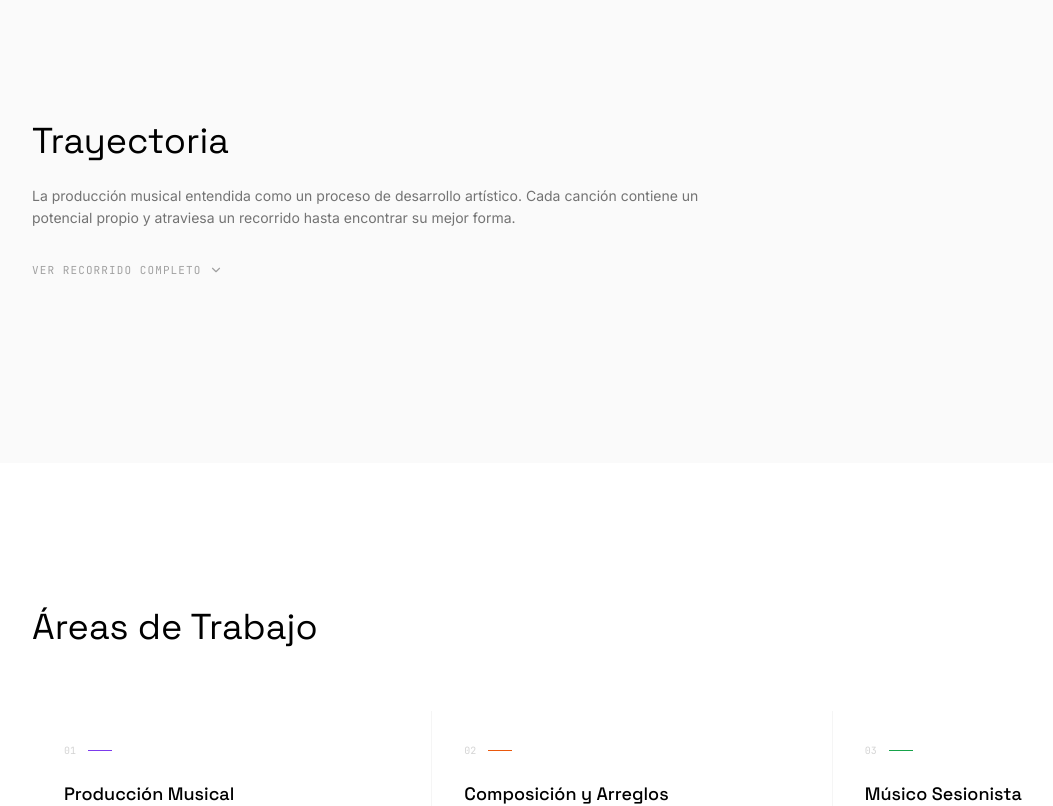
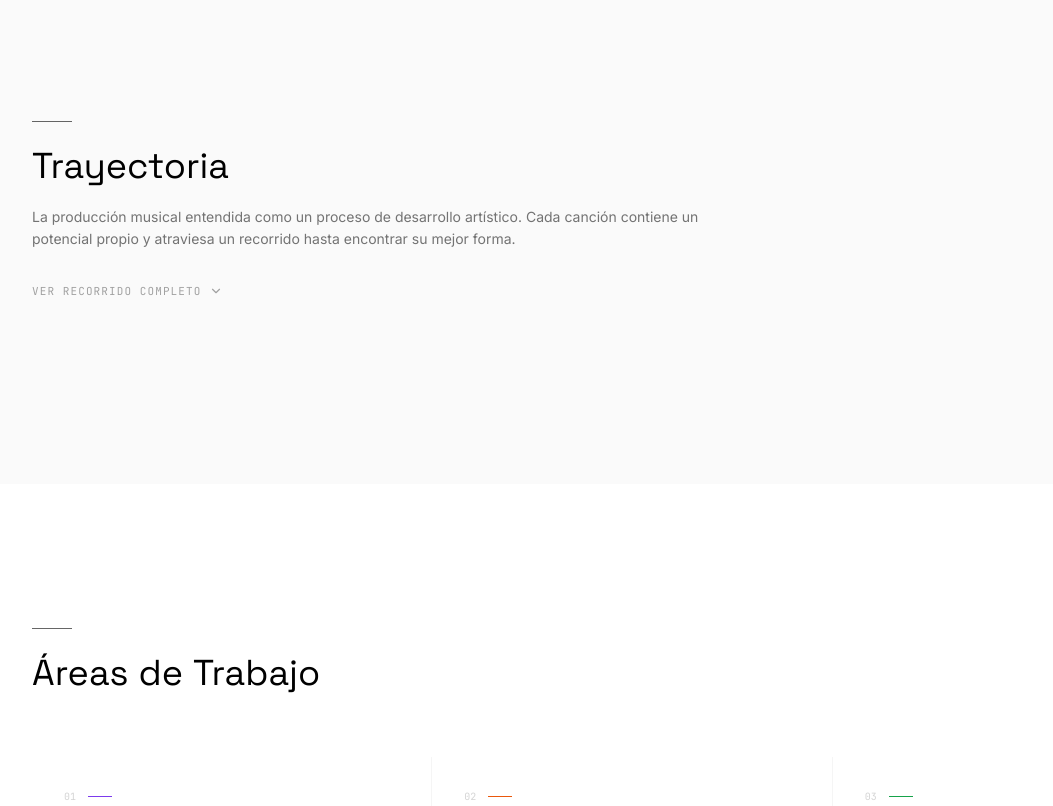
Before and after one commit to jgarciarios/Garcia-Musica, a React (Vite) app: page / in a window 1280 px wide. Shown: the part 1540-2346 px from the top of the page, without its empty margins (8-1061 px from the left). Built offline with nearby package versions, Linux system fonts and the light colour scheme.

Commit message:
feat: animated SectionHeader — line grow + word clip reveal for all sections

```diff
--- a/src/components/Blog.tsx
+++ b/src/components/Blog.tsx
@@ -2,6 +2,7 @@ import { motion } from "motion/react";
 import { BLOG_POSTS } from "../data";
 import { useLang } from "../context/LangContext";
 import { translations } from "../utils/i18n";
+import SectionHeader from "./SectionHeader";
 
 const TAG_COLORS = ["#7C3AED", "#EA580C", "#16A34A"];
 
@@ -13,23 +14,7 @@ export default function Blog() {
     <section id="blog" className="py-24 md:py-36 bg-white">
       <div className="max-w-7xl mx-auto px-6 md:px-10">
 
-        <motion.div
-          initial={{ opacity: 0, y: 16 }}
-          whileInView={{ opacity: 1, y: 0 }}
-          viewport={{ once: true }}
-          transition={{ duration: 0.6 }}
-          className="mb-16"
-        >
-          <span className="font-mono text-[10px] uppercase tracking-[0.35em] text-neutral-400 block mb-4">
-            06 — {blog.label}
-          </span>
-          <h2 className="font-display font-light text-black text-3xl md:text-4xl mb-2">
-            {blog.title}
-          </h2>
-          <p className="font-mono text-[10px] uppercase tracking-widest text-neutral-300">
-            {blog.subtitle}
-          </p>
-        </motion.div>
+        <SectionHeader label={`06 — ${blog.label}`} title={blog.title} subtitle={blog.subtitle} />
 
         <div className="grid grid-cols-1 md:grid-cols-3 gap-px bg-neutral-100">
           {BLOG_POSTS.map((post, i) => (
--- a/src/components/Colaboraciones.tsx
+++ b/src/components/Colaboraciones.tsx
@@ -2,6 +2,7 @@ import { motion } from "motion/react";
 import { COLABORACIONES } from "../data";
 import { useLang } from "../context/LangContext";
 import { translations } from "../utils/i18n";
+import SectionHeader from "./SectionHeader";
 
 // ⚠️  Reemplazá con la URL de tu playlist de Spotify
 // Ejemplo: https://open.spotify.com/playlist/XXXXXX
@@ -17,17 +18,7 @@ export default function Colaboraciones() {
     <section id="colaboraciones" className="py-24 md:py-36 bg-white">
       <div className="max-w-7xl mx-auto px-6 md:px-10">
 
-        <motion.div
-          initial={{ opacity: 0, y: 16 }}
-          whileInView={{ opacity: 1, y: 0 }}
-          viewport={{ once: true }}
-          transition={{ duration: 0.6 }}
-          className="mb-16"
-        >
-          <h2 className="font-display font-light text-black text-3xl md:text-4xl">
-            {col.title}
-          </h2>
-        </motion.div>
+        <SectionHeader title={col.title} />
 
         <div className="grid grid-cols-1 lg:grid-cols-2 gap-16 items-start">
 
--- a/src/components/Pilares.tsx
+++ b/src/components/Pilares.tsx
@@ -2,6 +2,7 @@ import { motion } from "motion/react";
 import { PILARES } from "../data";
 import { useLang } from "../context/LangContext";
 import { translations } from "../utils/i18n";
+import SectionHeader from "./SectionHeader";
 
 const ACCENT: Record<string, string> = {
   violet: "#7C3AED",
@@ -22,17 +23,7 @@ export default function Pilares() {
     <section id="pilares" className="py-24 md:py-36 bg-white">
       <div className="max-w-7xl mx-auto px-6 md:px-10">
 
-        <motion.div
-          initial={{ opacity: 0, y: 16 }}
-          whileInView={{ opacity: 1, y: 0 }}
-          viewport={{ once: true }}
-          transition={{ duration: 0.6 }}
-          className="mb-16"
-        >
-          <h2 className="font-display font-light text-black text-3xl md:text-4xl">
-            {pil.title}
-          </h2>
-        </motion.div>
+        <SectionHeader title={pil.title} />
 
         <div className="grid grid-cols-1 md:grid-cols-2 lg:grid-cols-3 gap-px bg-neutral-100">
           {PILARES.map((pilar, i) => (
--- a/src/components/Producciones.tsx
+++ b/src/components/Producciones.tsx
@@ -4,6 +4,7 @@ import { ChevronDown, ExternalLink } from "lucide-react";
 import { PRODUCCIONES } from "../data";
 import { useLang } from "../context/LangContext";
 import { translations } from "../utils/i18n";
+import SectionHeader from "./SectionHeader";
 
 export default function Producciones() {
   const { lang } = useLang();
@@ -16,17 +17,7 @@ export default function Producciones() {
     <section id="producciones" className="py-24 md:py-36 bg-neutral-50">
       <div className="max-w-7xl mx-auto px-6 md:px-10">
 
-        <motion.div
-          initial={{ opacity: 0, y: 16 }}
-          whileInView={{ opacity: 1, y: 0 }}
-          viewport={{ once: true }}
-          transition={{ duration: 0.6 }}
-          className="mb-16"
-        >
-          <h2 className="font-display font-light text-black text-3xl md:text-4xl">
-            {prod.title}
-          </h2>
-        </motion.div>
+        <SectionHeader title={prod.title} />
 
         <div className="space-y-px bg-neutral-100">
           {PRODUCCIONES.map((p) => {
--- a/src/components/ProyectosProios.tsx
+++ b/src/components/ProyectosProios.tsx
@@ -4,6 +4,7 @@ import { ChevronDown, ExternalLink } from "lucide-react";
 import { PROYECTOS } from "../data";
 import { useLang } from "../context/LangContext";
 import { translations } from "../utils/i18n";
+import SectionHeader from "./SectionHeader";
 
 const TYPE_COLOR: Record<string, string> = {
   "Álbum":  "#7C3AED",
@@ -22,20 +23,7 @@ export default function ProyectosProios() {
     <section id="discografia" className="py-24 md:py-36 bg-neutral-50">
       <div className="max-w-7xl mx-auto px-6 md:px-10">
 
-        <motion.div
-          initial={{ opacity: 0, y: 16 }}
-          whileInView={{ opacity: 1, y: 0 }}
-          viewport={{ once: true }}
-          transition={{ duration: 0.6 }}
-          className="mb-16"
-        >
-          <span className="font-mono text-[10px] uppercase tracking-[0.35em] text-neutral-400 block mb-4">
-            03 — {disc.label}
-          </span>
-          <h2 className="font-display font-light text-black text-3xl md:text-4xl">
-            {disc.title}
-          </h2>
-        </motion.div>
+        <SectionHeader label={`03 — ${disc.label}`} title={disc.title} />
 
         <div className="space-y-px bg-neutral-100">
           {PROYECTOS.map((proyecto) => {
--- a/src/components/Recorrido.tsx
+++ b/src/components/Recorrido.tsx
@@ -4,6 +4,7 @@ import { ChevronDown } from "lucide-react";
 import { TIMELINE } from "../data";
 import { useLang } from "../context/LangContext";
 import { translations } from "../utils/i18n";
+import SectionHeader from "./SectionHeader";
 
 const ACCENT: Record<string, string> = {
   violet: "#7C3AED",
@@ -25,21 +26,10 @@ export default function Recorrido() {
     <section id="recorrido" className="py-24 md:py-36 bg-neutral-50">
       <div className="max-w-7xl mx-auto px-6 md:px-10">
 
-        <motion.div
-          initial={{ opacity: 0, y: 16 }}
-          whileInView={{ opacity: 1, y: 0 }}
-          viewport={{ once: true }}
-          transition={{ duration: 0.6 }}
-          className="mb-10"
-        >
-          <h2 className="font-display font-light text-black text-3xl md:text-4xl mb-6">
-            {rec.title}
-          </h2>
-          <p className="text-neutral-500 text-sm leading-relaxed max-w-2xl mb-8">
-            {rec.philosophy}
-          </p>
+        <SectionHeader title={rec.title} subtitle={rec.philosophy} />
 
-          {/* Toggle button */}
+        {/* Toggle button */}
+        <div className="mb-10 -mt-8">
           <button
             onClick={() => setExpanded(v => !v)}
             className="flex items-center gap-2 font-mono text-[11px] uppercase tracking-widest text-neutral-400 hover:text-black transition-colors cursor-pointer group"
@@ -49,7 +39,7 @@ export default function Recorrido() {
               className={`w-3.5 h-3.5 transition-transform duration-300 ${expanded ? "rotate-180" : ""}`}
             />
           </button>
-        </motion.div>
+        </div>
 
         {/* Collapsible timeline */}
         <AnimatePresence initial={false}>
--- /dev/null
+++ b/src/components/SectionHeader.tsx
@@ -0,0 +1,79 @@
+import { useRef } from "react";
+import { motion, useInView } from "motion/react";
+
+interface Props {
+  label?: string;
+  title: string;
+  subtitle?: string;
+  light?: boolean; // for dark bg sections
+}
+
+export default function SectionHeader({ label, title, subtitle, light = false }: Props) {
+  const ref = useRef<HTMLDivElement>(null);
+  const inView = useInView(ref, { once: true, margin: "-80px" });
+
+  const words = title.split(" ");
+  const textColor = light ? "text-white" : "text-black";
+  const labelColor = light ? "text-neutral-400" : "text-neutral-400";
+  const lineColor = light ? "bg-white" : "bg-black";
+  const subtitleColor = light ? "text-neutral-400" : "text-neutral-500";
+
+  return (
+    <div ref={ref} className="mb-16">
+      {/* Label */}
+      {label && (
+        <motion.span
+          initial={{ opacity: 0, x: -10 }}
+          animate={inView ? { opacity: 1, x: 0 } : {}}
+          transition={{ duration: 0.45, ease: "easeOut" }}
+          className={`font-mono text-[10px] uppercase tracking-[0.35em] ${labelColor} block mb-5`}
+        >
+          {label}
+        </motion.span>
+      )}
+
+      {/* Growing accent line */}
+      <motion.div
+        initial={{ scaleX: 0 }}
+        animate={inView ? { scaleX: 1 } : {}}
+        transition={{ duration: 0.55, delay: label ? 0.08 : 0, ease: [0.16, 1, 0.3, 1] }}
+        style={{ transformOrigin: "left" }}
+        className={`h-px ${lineColor} w-10 mb-6 opacity-60`}
+      />
+
+      {/* Title — each word clips up individually */}
+      <h2 className={`font-display font-light ${textColor} text-3xl md:text-4xl`}>
+        <span className="flex flex-wrap" style={{ gap: "0 0.28em" }}>
+          {words.map((word, i) => (
+            <span key={i} className="overflow-hidden inline-block">
+              <motion.span
+                initial={{ y: "105%" }}
+                animate={inView ? { y: 0 } : {}}
+                transition={{
+                  duration: 0.6,
+                  delay: (label ? 0.12 : 0) + i * 0.08,
+                  ease: [0.16, 1, 0.3, 1],
+                }}
+                className="inline-block"
+              >
+                {word}
+              </motion.span>
+            </span>
+          ))}
+        </span>
+      </h2>
+
+      {/* Optional subtitle */}
+      {subtitle && (
+        <motion.p
+          initial={{ opacity: 0 }}
+          animate={inView ? { opacity: 1 } : {}}
+          transition={{ duration: 0.6, delay: (label ? 0.12 : 0) + words.length * 0.08 + 0.1 }}
+          className={`${subtitleColor} text-sm leading-relaxed max-w-2xl mt-5`}
+        >
+          {subtitle}
+        </motion.p>
+      )}
+    </div>
+  );
+}
--- a/src/components/ShowsEnVivo.tsx
+++ b/src/components/ShowsEnVivo.tsx
@@ -3,6 +3,7 @@ import { AnimatePresence, motion } from "motion/react";
 import { useLang } from "../context/LangContext";
 import { translations } from "../utils/i18n";
 import { SHOWS_EN_VIVO } from "../data";
+import SectionHeader from "./SectionHeader";
 
 const ACCENT_COLORS: Record<string, string> = {
   violet: "#7C3AED",
@@ -23,20 +24,7 @@ export default function ShowsEnVivo() {
     <section id="shows" className="py-24 md:py-36 bg-white">
       <div className="max-w-5xl mx-auto px-6 md:px-10">
 
-        <motion.div
-          initial={{ opacity: 0, y: 16 }}
-          whileInView={{ opacity: 1, y: 0 }}
-          viewport={{ once: true }}
-          transition={{ duration: 0.6 }}
-          className="mb-14"
-        >
-          <span className="font-mono text-[10px] uppercase tracking-[0.35em] text-neutral-400 block mb-4">
-            {t.label}
-          </span>
-          <h2 className="font-display font-light text-black text-3xl md:text-4xl">
-            {t.title}
-          </h2>
-        </motion.div>
+        <SectionHeader label={t.label} title={t.title} />
 
         <div className="divide-y divide-neutral-100">
           {SHOWS_EN_VIVO.map((show, i) => {
```
Also changed, not shown: src/components/ContactForm.tsx (+5 -14 lines).
